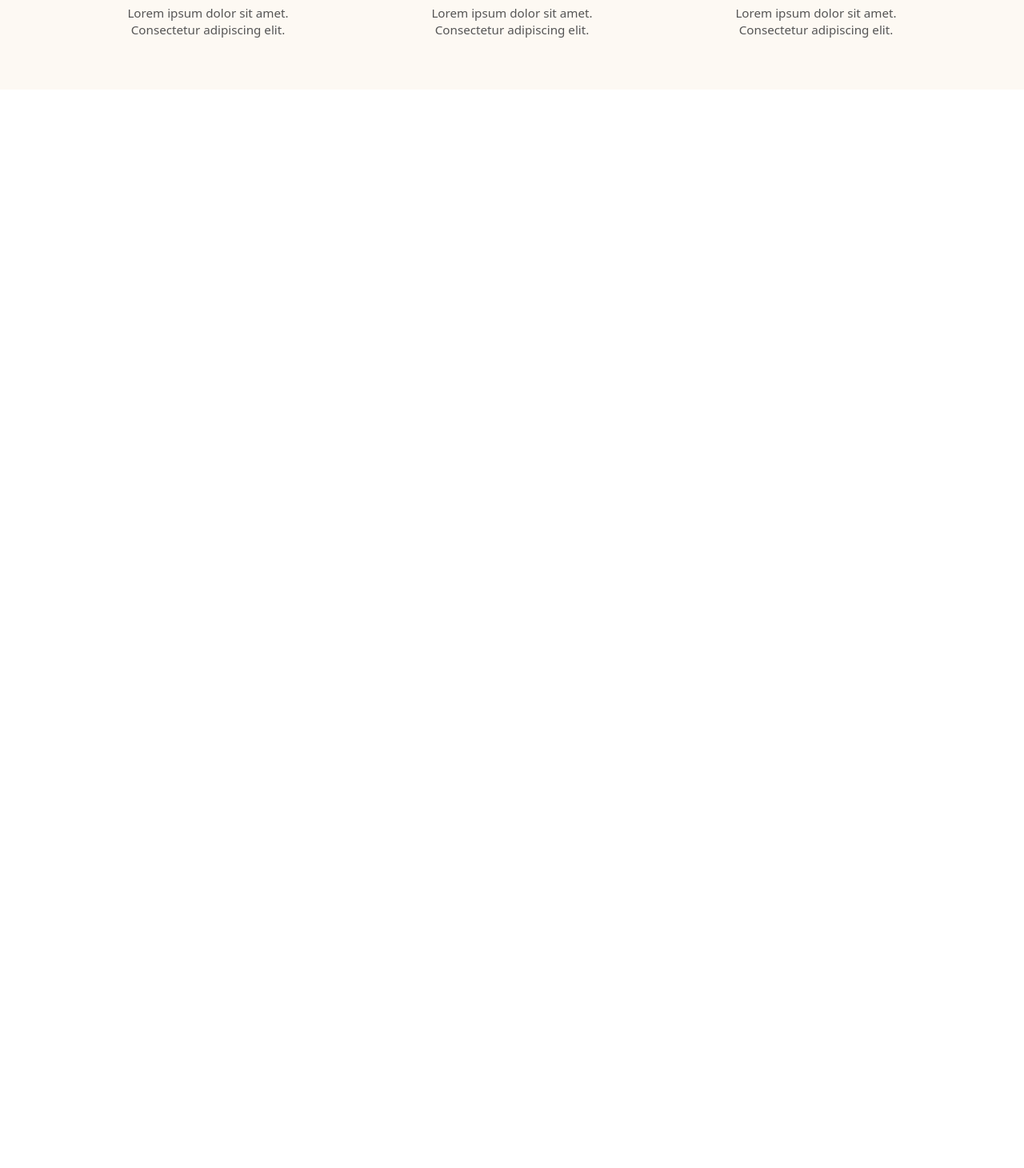
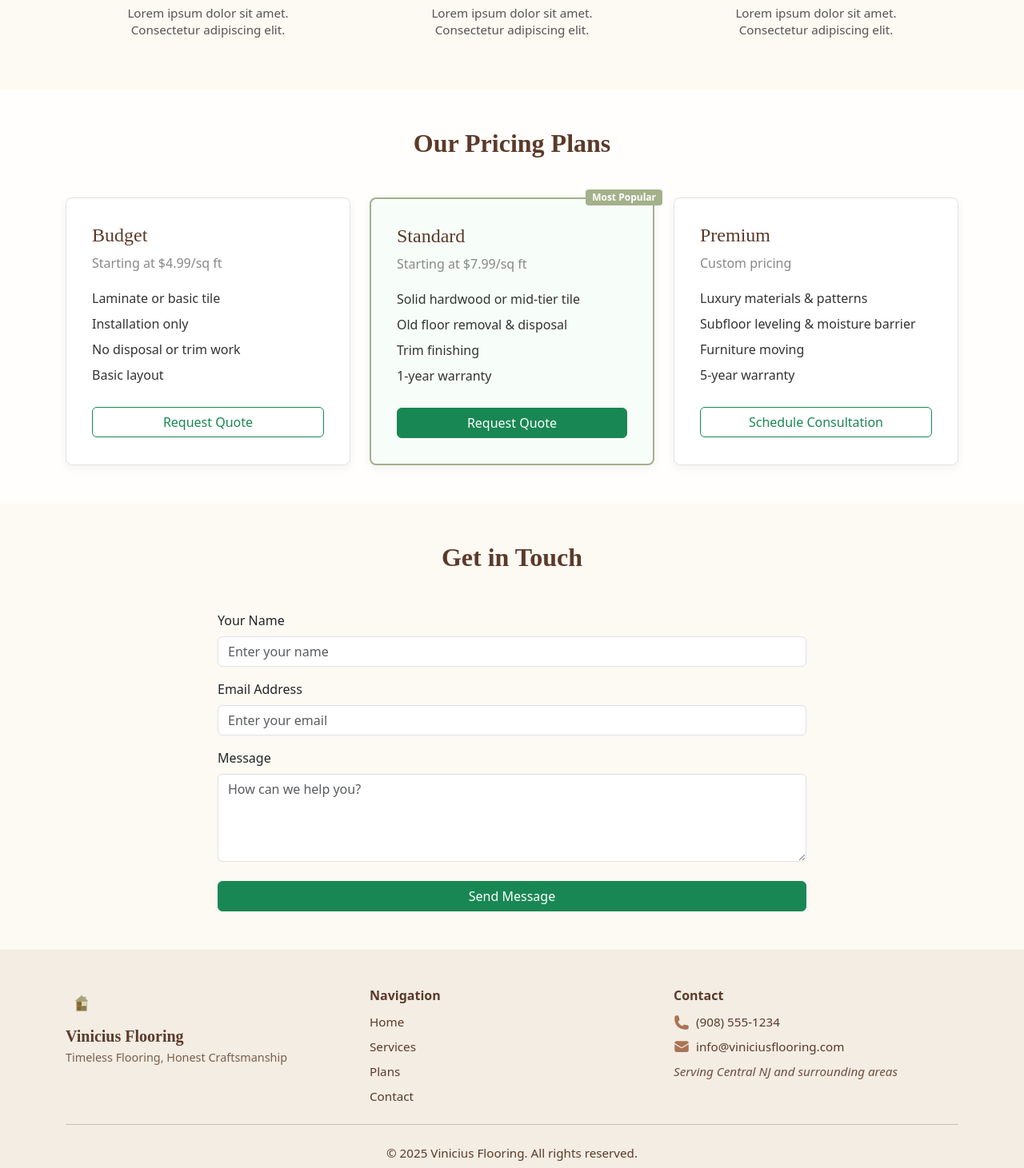
Before and after one commit to alexito200/vinicius-flooring, a React (Vite) app: page / in a window 1280 px wide. Shown: the part 1509-2970 px from the top of the page at 80% size. Before the commit the page ends 1621 px from the top, so only its background shows below. Built offline with nearby package versions, Linux system fonts and the light colour scheme.

Commit message:
created pricing, contact, and footer section

```diff
--- a/src/App.tsx
+++ b/src/App.tsx
@@ -3,6 +3,7 @@ import Home from './pages/Home';
 import Services from './pages/Services';
 import Contact from './pages/Contact';
 import NavigationBar from './components/Navbar';
+import Footer from './components/Footer';
 
 function App() {
   return (
@@ -13,6 +14,7 @@ function App() {
       <Route path="/services" element={<Services />} />
       <Route path="/contact" element={<Contact />} />
     </Routes>
+    <Footer />
     </>
   );
 }
--- /dev/null
+++ b/src/components/ContactSection.css
@@ -0,0 +1,9 @@
+.contact-section {
+    background-color: #fdf9f3;
+  }
+
+  .contact-heading {
+    font-family: 'Playfair Display', serif;
+    font-weight: 700;
+    color: #5B3A29;
+  }
--- /dev/null
+++ b/src/components/ContactSection.tsx
@@ -0,0 +1,70 @@
+import { useState } from 'react';
+import { Container, Row, Col, Form, Button, Alert } from 'react-bootstrap';
+import './ContactSection.css';
+
+function ContactSection() {
+  const [validated, setValidated] = useState(false);
+  const [submitted, setSubmitted] = useState(false);
+
+  const handleSubmit = (event: React.FormEvent<HTMLFormElement>) => {
+    const form = event.currentTarget;
+    event.preventDefault();
+
+    if (form.checkValidity()) {
+      setSubmitted(true);
+      form.reset(); // reset form fields
+    }
+
+    setValidated(true);
+  };
+
+  return (
+    <section className="contact-section py-5">
+      <Container>
+        <h2 className="text-center contact-heading mb-5">Get in Touch</h2>
+
+        <Row className="justify-content-center">
+          <Col md={8}>
+            {submitted && (
+              <Alert variant="success" onClose={() => setSubmitted(false)} dismissible>
+                Thank you! Your message has been sent.
+              </Alert>
+            )}
+
+            <Form noValidate validated={validated} onSubmit={handleSubmit}>
+              <Form.Group className="mb-3" controlId="formName">
+                <Form.Label>Your Name</Form.Label>
+                <Form.Control type="text" placeholder="Enter your name" required />
+                <Form.Control.Feedback type="invalid">
+                  Please enter your name.
+                </Form.Control.Feedback>
+              </Form.Group>
+
+              <Form.Group className="mb-3" controlId="formEmail">
+                <Form.Label>Email Address</Form.Label>
+                <Form.Control type="email" placeholder="Enter your email" required />
+                <Form.Control.Feedback type="invalid">
+                  Please enter a valid email address.
+                </Form.Control.Feedback>
+              </Form.Group>
+
+              <Form.Group className="mb-4" controlId="formMessage">
+                <Form.Label>Message</Form.Label>
+                <Form.Control as="textarea" rows={4} placeholder="How can we help you?" required />
+                <Form.Control.Feedback type="invalid">
+                  Please enter a message.
+                </Form.Control.Feedback>
+              </Form.Group>
+
+              <Button variant="success" type="submit" className="w-100">
+                Send Message
+              </Button>
+            </Form>
+          </Col>
+        </Row>
+      </Container>
+    </section>
+  );
+}
+
+export default ContactSection;
--- /dev/null
+++ b/src/components/Footer.css
@@ -0,0 +1,74 @@
+.site-footer {
+    background-color: #F3EDE3;
+    color: #5B3A29;
+    font-size: 0.95rem;
+  }
+
+  .footer-logo {
+    width: 40px;
+    height: auto;
+    margin-bottom: 0.5rem;
+  }
+
+  .brand-name {
+    font-family: 'Playfair Display', serif;
+    font-weight: 700;
+    margin: 0;
+  }
+
+  .tagline {
+    font-size: 0.9rem;
+    margin-top: 0.25rem;
+    color: #7A5E4A;
+  }
+
+  .footer-heading {
+    font-weight: 600;
+    margin-bottom: 0.75rem;
+  }
+
+  .footer-links {
+    list-style: none;
+    padding: 0;
+    margin: 0;
+  }
+
+  .footer-links li {
+    margin-bottom: 0.5rem;
+  }
+
+  .footer-links a {
+    text-decoration: none;
+    color: #5B3A29;
+  }
+
+  .footer-links a:hover {
+    text-decoration: underline;
+  }
+
+  .footer-contact .contact-item {
+    display: flex;
+    align-items: center;
+    gap: 0.5rem;
+    margin-bottom: 0.5rem;
+  }
+
+  .icon {
+    width: 1.25rem;
+    height: 1.25rem;
+    color: #A97453;
+  }
+
+  .location-note {
+    margin-top: 0.5rem;
+    font-style: italic;
+    color: #6f4e3d;
+  }
+
+  hr {
+    border-top: 1px solid #ddd;
+  }
+
+  .text-center {
+    color: #5B3A29;
+  }
--- a/src/components/Footer.tsx
+++ b/src/components/Footer.tsx
@@ -0,0 +1,58 @@
+import { Container, Row, Col } from 'react-bootstrap';
+import { Link } from 'react-router-dom';
+import { PhoneIcon, EnvelopeIcon } from '@heroicons/react/24/solid';
+import './Footer.css';
+
+function Footer() {
+  return (
+    <footer className="site-footer py-5">
+      <Container>
+        <Row>
+          {/* Logo & Tagline */}
+          <Col md={4} className="mb-4 mb-md-0">
+            <div className="footer-brand">
+              <img src="/favicon_64x64.png" alt="Vinicius Flooring" className="footer-logo" />
+              <h5 className="brand-name">Vinicius Flooring</h5>
+              <p className="tagline">Timeless Flooring, Honest Craftsmanship</p>
+            </div>
+          </Col>
+
+          {/* Navigation */}
+          <Col md={4} className="mb-4 mb-md-0">
+            <h6 className="footer-heading">Navigation</h6>
+            <ul className="footer-links">
+              <li><Link to="/">Home</Link></li>
+              <li><Link to="/services">Services</Link></li>
+              <li><Link to="/plans">Plans</Link></li>
+              <li><Link to="/contact">Contact</Link></li>
+            </ul>
+          </Col>
+
+          {/* Contact Info */}
+          <Col md={4}>
+            <h6 className="footer-heading">Contact</h6>
+            <div className="footer-contact">
+              <div className="contact-item">
+                <PhoneIcon className="icon" />
+                <span>(908) 555-1234</span>
+              </div>
+              <div className="contact-item">
+                <EnvelopeIcon className="icon" />
+                <span>info@viniciusflooring.com</span>
+              </div>
+              <p className="location-note">Serving Central NJ and surrounding areas</p>
+            </div>
+          </Col>
+        </Row>
+
+        <hr />
+
+        <p className="text-center copyright mt-4">
+          © {new Date().getFullYear()} Vinicius Flooring. All rights reserved.
+        </p>
+      </Container>
+    </footer>
+  );
+}
+
+export default Footer;
--- /dev/null
+++ b/src/components/PricingSection.css
@@ -0,0 +1,63 @@
+.pricing-section {
+    background-color: #fffefc;
+  }
+
+  .pricing-heading {
+    font-family: 'Playfair Display', serif;
+    font-weight: 700;
+    color: #5B3A29;
+  }
+
+  .pricing-card {
+    background: #ffffff;
+    border: 1px solid #e2e2e2;
+    border-radius: 8px;
+    padding: 2rem;
+    box-shadow: 0 4px 12px rgba(0,0,0,0.05);
+    height: 100%;
+    position: relative;
+  }
+
+  .plan-title {
+    font-family: 'Playfair Display', serif;
+    font-size: 1.5rem;
+    color: #5B3A29;
+    margin-bottom: 0.5rem;
+  }
+
+  .plan-price {
+    font-size: 1rem;
+    color: #888;
+    margin-bottom: 1rem;
+  }
+
+  .plan-features {
+    list-style: none;
+    padding: 0;
+    margin-bottom: 1.5rem;
+  }
+
+  .plan-features li {
+    padding: 0.25rem 0;
+    color: #333;
+  }
+
+  .plan-button {
+    width: 100%;
+  }
+
+  .popular {
+    border: 2px solid #A3B18A;
+    background-color: #f7fef9;
+  }
+
+  .popular .badge {
+    position: absolute;
+    top: -12px;
+    right: -12px;
+    background-color: #A3B18A;
+    color: white;
+    font-size: 0.75rem;
+    padding: 0.25rem 0.5rem;
+    border-radius: 4px;
+  }
--- /dev/null
+++ b/src/components/PricingSection.tsx
@@ -0,0 +1,61 @@
+import { Container, Row, Col, Button } from 'react-bootstrap';
+import './PricingSection.css';
+
+function PricingSection() {
+  return (
+    <section className="pricing-section py-5">
+      <Container>
+        <h2 className="text-center pricing-heading mb-5">Our Pricing Plans</h2>
+        <Row className="g-4">
+          {/* Budget Plan */}
+          <Col md={4}>
+            <div className="pricing-card">
+              <h4 className="plan-title">Budget</h4>
+              <p className="plan-price">Starting at $4.99/sq ft</p>
+              <ul className="plan-features">
+                <li>Laminate or basic tile</li>
+                <li>Installation only</li>
+                <li>No disposal or trim work</li>
+                <li>Basic layout</li>
+              </ul>
+              <Button variant="outline-success" className="plan-button">Request Quote</Button>
+            </div>
+          </Col>
+
+          {/* Standard Plan */}
+          <Col md={4}>
+            <div className="pricing-card popular">
+              <div className="badge">Most Popular</div>
+              <h4 className="plan-title">Standard</h4>
+              <p className="plan-price">Starting at $7.99/sq ft</p>
+              <ul className="plan-features">
+                <li>Solid hardwood or mid-tier tile</li>
+                <li>Old floor removal & disposal</li>
+                <li>Trim finishing</li>
+                <li>1-year warranty</li>
+              </ul>
+              <Button variant="success" className="plan-button">Request Quote</Button>
+            </div>
+          </Col>
+
+          {/* Premium Plan */}
+          <Col md={4}>
+            <div className="pricing-card">
+              <h4 className="plan-title">Premium</h4>
+              <p className="plan-price">Custom pricing</p>
+              <ul className="plan-features">
+                <li>Luxury materials & patterns</li>
+                <li>Subfloor leveling & moisture barrier</li>
+                <li>Furniture moving</li>
+                <li>5-year warranty</li>
+              </ul>
+              <Button variant="outline-success" className="plan-button">Schedule Consultation</Button>
+            </div>
+          </Col>
+        </Row>
+      </Container>
+    </section>
+  );
+}
+
+export default PricingSection;
--- a/src/pages/Home.tsx
+++ b/src/pages/Home.tsx
@@ -1,4 +1,6 @@
+import ContactSection from "../components/ContactSection";
 import HeroSection from "../components/Hero";
+import PricingSection from "../components/PricingSection";
 import ServiceAreas from "../components/ServiceAreas";
 import Services from "../components/Services";
 
@@ -8,6 +10,8 @@ function Home() {
       <HeroSection />
       <ServiceAreas />
       <Services />
+      <PricingSection />
+      <ContactSection />
       </>
     );
   }
```
